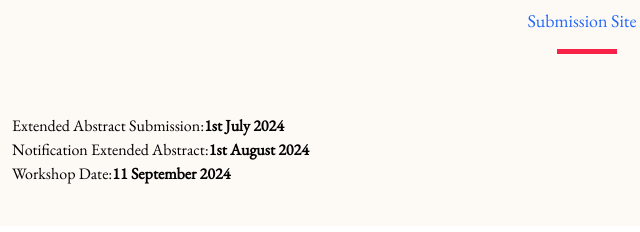
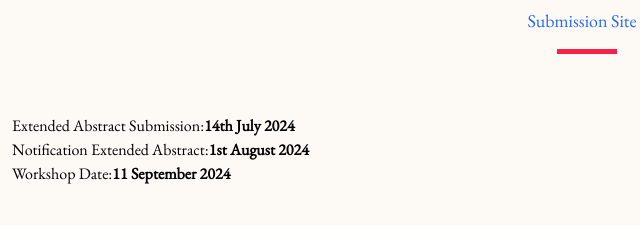
Before and after one commit to quantumresource/workshop2024, a plain HTML site: page index.html in a window 1280 px wide. Shown: the part 2779-3011 px from the top of the page, 58-698 px from the left. Drawn offline with nearby package versions, Linux system fonts and the light colour scheme.

Commit message:
deadline extension

```diff
--- a/index.html
+++ b/index.html
@@ -279,7 +279,7 @@
           <p><a href="https://easychair.org/conferences/?conf=qre2024" target=_blank>Submission Site</a></p>
         </div>
         <div class="row">
-            Extended Abstract Submission: <b>1st July 2024</b>
+            Extended Abstract Submission: <b>14th July 2024</b>
         </div>
         <div class="row">
             Notification Extended Abstract: <b>1st August 2024</b>
```
Also changed, not shown: cfp+qre+2024.txt.
